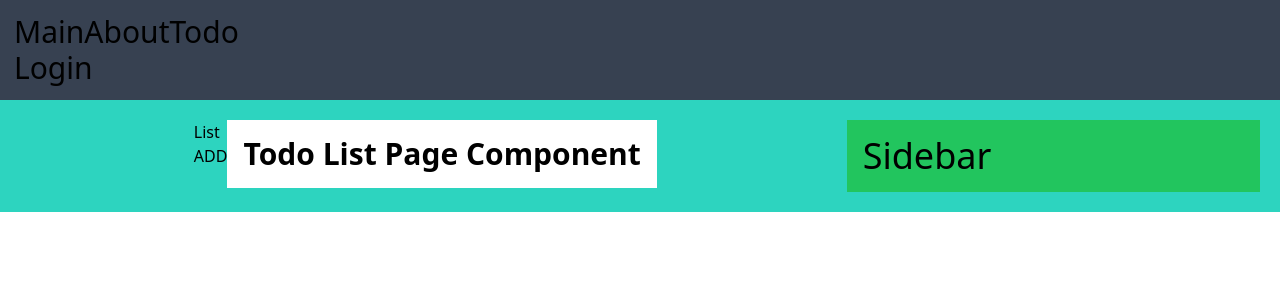
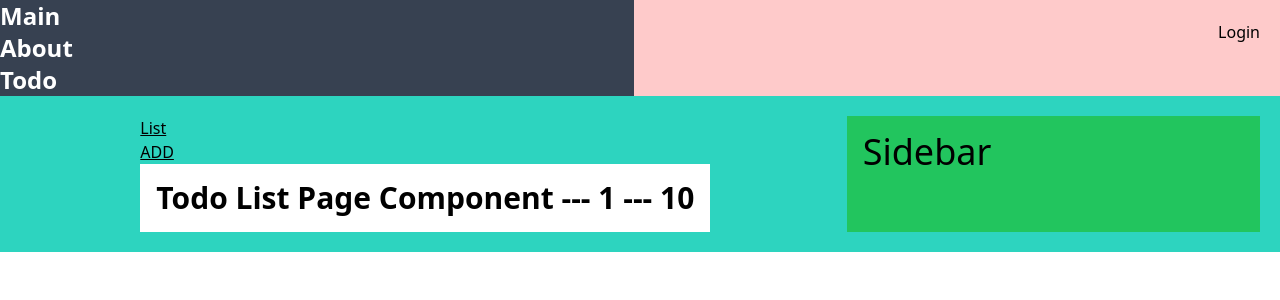
Before and after one commit to doup2001/FullStack_Front, a React (Create React App) app: page /todo/list in a window 1280 px wide. Shown: the top 300 px of the page. Built offline with nearby package versions, Linux system fonts and the light colour scheme.

Commit message:
add : useParams사용

```diff
--- a/src/components/menus/BasicMenu.js
+++ b/src/components/menus/BasicMenu.js
@@ -3,17 +3,24 @@ import { Link } from 'react-router-dom';
 
 function BasicMenu(props) {
   return (
-    <div>
-      <div>
-        <Link to={'/'}>Main</Link>
-        <Link to={'/about'}>About</Link>
-        <Link to={'/todo/'}>Todo</Link>
+    <nav id='navbar' className='flex bg-black'>
+      <div className='w-4/5 bg-gray-700'>
+        <ul className='w-4/5 text-white font-bold'>
+          <li className='pr-6 text-2xl'>
+            <Link to={'/'}>Main</Link>
+          </li>
+          <li className='pr-6 text-2xl'>
+            <Link to={'/about'}>About</Link>
+          </li>
+          <li className='pr-6 text-2xl'>
+            <Link to={'/todo/'}>Todo</Link>
+          </li>
+        </ul>
       </div>
-
-      <div>
-        <h2>Login</h2>
+      <div className='w-4/5 flex justify-end bg-red-200 p-4 font-medium'>
+        <div className='text-black m-1 rounded'>Login</div>
       </div>
-    </div>
+    </nav>
   );
 }
 
--- a/src/index.js
+++ b/src/index.js
@@ -6,6 +6,7 @@ import reportWebVitals from './reportWebVitals';
 
 const root = ReactDOM.createRoot(document.getElementById('root'));
 root.render(
+  // 2번나오는 이유
   <React.StrictMode>
     <App />
   </React.StrictMode>
--- a/src/layouts/Basic Layout.js
+++ b/src/layouts/Basic Layout.js
@@ -5,13 +5,11 @@ import BasicMenu from '../components/menus/BasicMenu';
 function BasicLayout({ children }) {
   return (
     <>
-      <header className='bg-gray-700 p-3.5 text-3xl'>
-        <BasicMenu></BasicMenu>
-      </header>
+      <BasicMenu></BasicMenu>
 
       <div className='bg-teal-400 p-5 w-full flex flex-col space-y-4 md:flex-row md:space-x-4 md:space-y-0 '>
         <main className='max-w-7xl mx-auto sm:px-6 lg:px-8 flex'>
-          {children}
+          <h1>{children}</h1>
         </main>
 
         <aside className='bg-green-500 w-1/3 p-4'>
--- /dev/null
+++ b/src/pages/todo/AddPage.js
@@ -0,0 +1,7 @@
+import React from 'react';
+
+function AddPage(props) {
+  return <div className={'text-3xl font-extrabold'}>AddPage</div>;
+}
+
+export default AddPage;
--- a/src/pages/todo/ListPage.js
+++ b/src/pages/todo/ListPage.js
@@ -1,9 +1,17 @@
 import React from 'react';
+import { useSearchParams } from 'react-router-dom';
 
 function ListPage(props) {
+  const [queryParams] = useSearchParams();
+
+  const page = queryParams.get('page') ? parseInt(queryParams.get('page')) : 1;
+  const size = queryParams.get('size') ? parseInt(queryParams.get('size')) : 10;
+
   return (
     <div className='p-4 w-full bg-white'>
-      <div className='text-3xl font-extrabold'>Todo List Page Component</div>
+      <div className='text-3xl font-extrabold'>
+        Todo List Page Component --- {page} --- {size}
+      </div>
     </div>
   );
 }
--- /dev/null
+++ b/src/pages/todo/ReadPage.js
@@ -0,0 +1,12 @@
+import React from 'react';
+import { useParams } from 'react-router-dom';
+
+function ReadPage(props) {
+  const obj = useParams();
+
+  console.log(obj);
+
+  return <div className={'text-3xl'}> Todo Lead Page</div>;
+}
+
+export default ReadPage;
--- a/src/pages/todo/indexPage.js
+++ b/src/pages/todo/indexPage.js
@@ -1,13 +1,25 @@
-import React from 'react';
+import React, { useCallback } from 'react';
 import BasicLayout from '../../layouts/Basic Layout';
-import { Link, Outlet } from 'react-router-dom';
+import { Outlet, useNavigate } from 'react-router-dom';
 
 function IndexPage(props) {
+  const navigate = useNavigate();
+
+  const handleClickList = useCallback(() => {
+    navigate({ pathname: 'list' });
+  }, []);
+
+  const handleClickAdd = useCallback(() => {
+    navigate({ pathname: 'add' });
+  }, []);
+
   return (
     <BasicLayout>
-      <div>
-        <Link to={'/todo/list'}>List</Link>
-        <div>ADD</div>
+      <div className='underline' onClick={handleClickList}>
+        List
+      </div>
+      <div className='underline' onClick={handleClickAdd}>
+        ADD
       </div>
       <div>
         <Outlet />
--- a/src/rootRouter/root.js
+++ b/src/rootRouter/root.js
@@ -1,6 +1,6 @@
 import { lazy, Suspense } from 'react';
 import { createBrowserRouter } from 'react-router-dom';
-import ListPage from '../pages/todo/ListPage';
+import todoRouter from './todoRouter';
 
 const Lodaing = <div>Loading...</div>;
 
@@ -9,8 +9,6 @@ const Main = lazy(() => import('../pages/MainPage'));
 const About = lazy(() => import('../pages/AboutPage'));
 
 const TodoIndex = lazy(() => import('../pages/todo/indexPage'));
-
-const Todo_List = lazy(() => import('../pages/todo/ListPage'));
 
 export const root = createBrowserRouter([
   {
@@ -33,19 +31,9 @@ export const root = createBrowserRouter([
     path: 'todo',
     element: (
       <Suspense fallback={Lodaing}>
-        {' '}
         <TodoIndex />
       </Suspense>
     ),
-    children: [
-      {
-        path: 'list',
-        element: (
-          <Suspense fallback={Lodaing}>
-            <ListPage />{' '}
-          </Suspense>
-        ),
-      },
-    ],
+    children: todoRouter,
   },
 ]);
--- /dev/null
+++ b/src/rootRouter/todoRouter.js
@@ -0,0 +1,45 @@
+import React, { lazy, Suspense } from 'react';
+import { Navigate } from 'react-router-dom';
+
+const Lodaing = <div>Loading...</div>;
+
+const TodoList = lazy(() => import('../pages/todo/ListPage'));
+
+const TodoRead = lazy(() => import('../pages/todo/ReadPage'));
+
+const TodoAdd = lazy(() => import('../pages/todo/AddPage'));
+
+const todoRouter = () => {
+  return [
+    {
+      path: 'list',
+      element: (
+        <Suspense fallback={Lodaing}>
+          <TodoList />
+        </Suspense>
+      ),
+    },
+    {
+      path: '',
+      element: <Navigate replace={true} to={'list'} />,
+    },
+    {
+      path: 'read/:tno',
+      element: (
+        <Suspense fallback={Lodaing}>
+          <TodoRead />
+        </Suspense>
+      ),
+    },
+    {
+      path: 'add',
+      element: (
+        <Suspense fallback={Lodaing}>
+          <TodoAdd />
+        </Suspense>
+      ),
+    },
+  ];
+};
+
+export default todoRouter();
```
